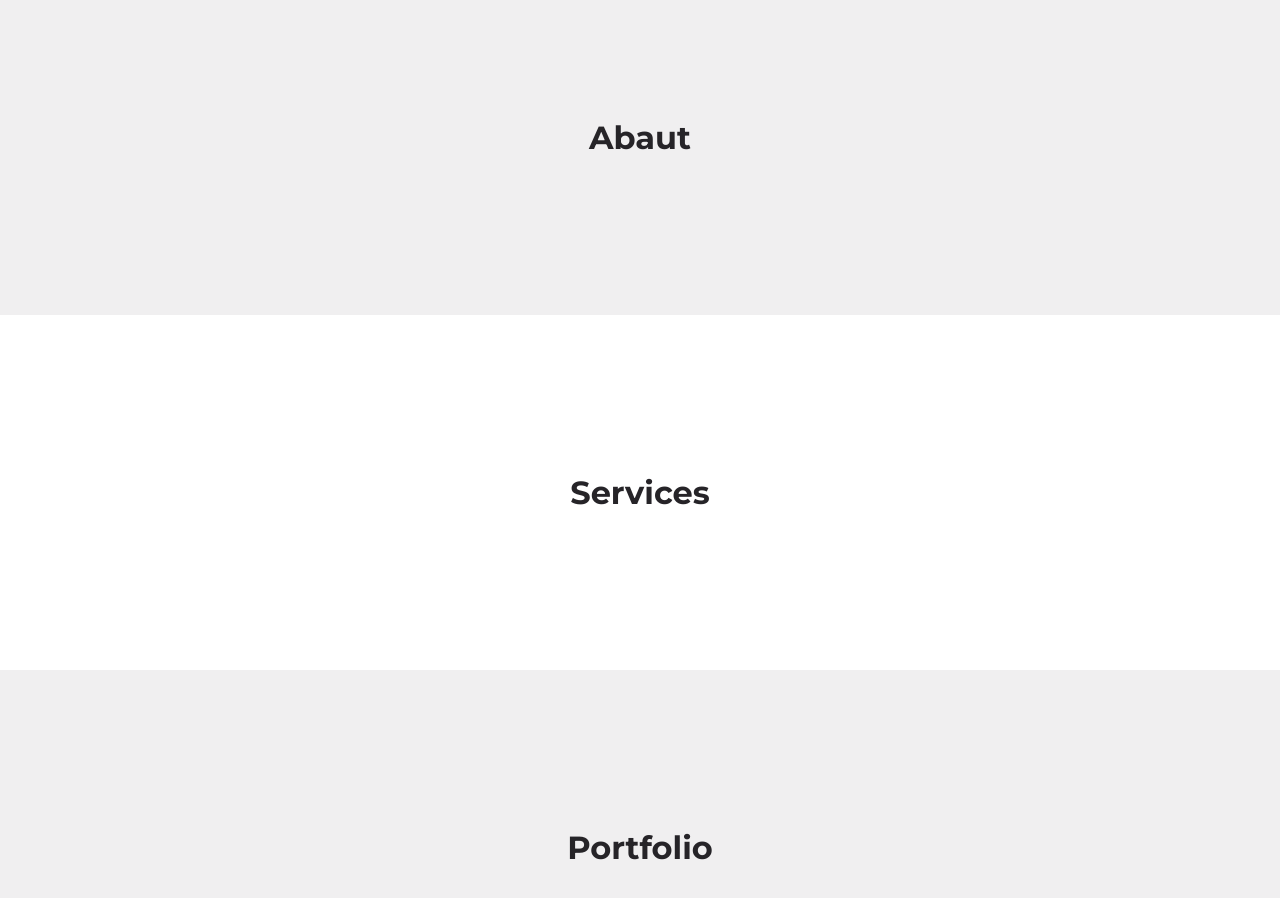
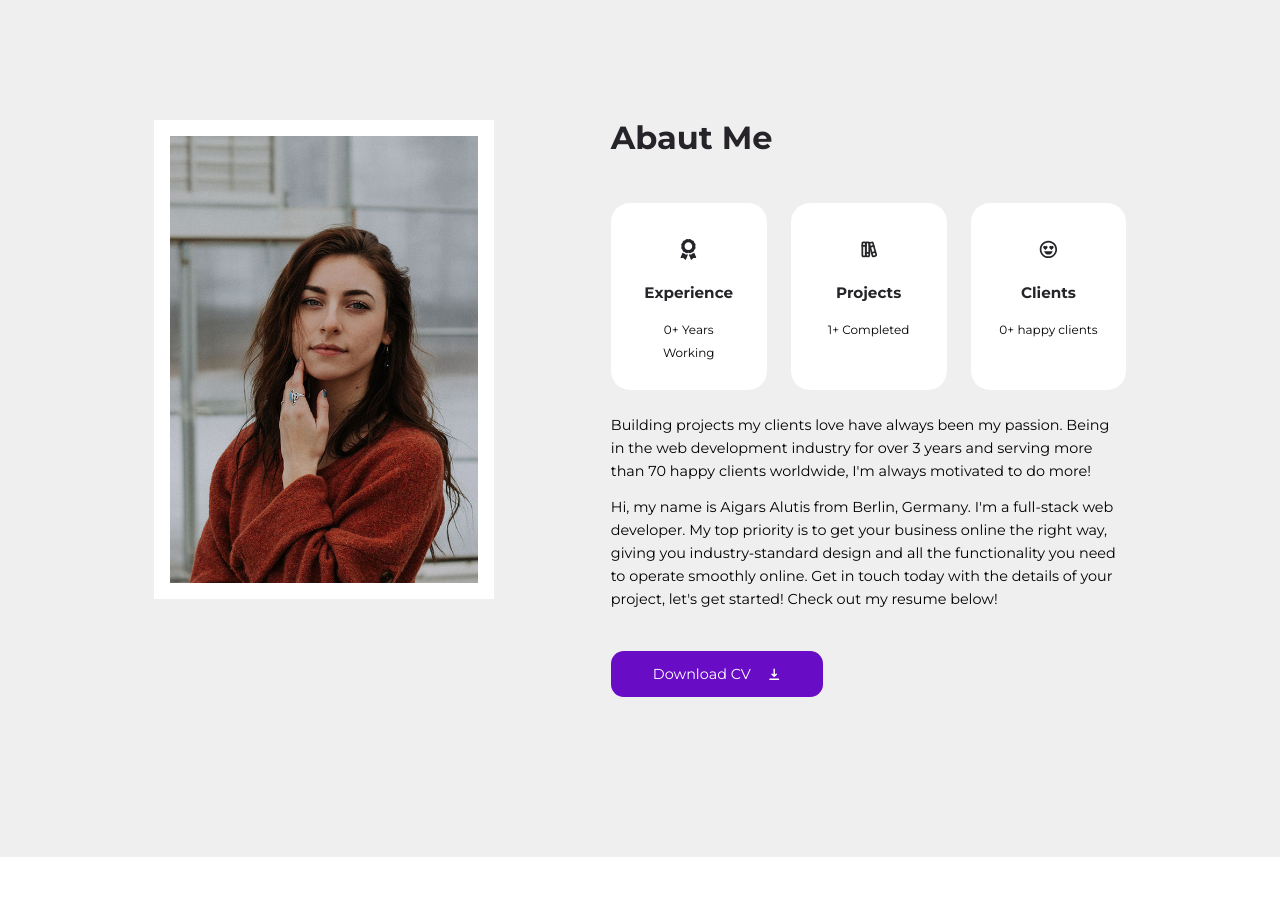
Before and after one commit to Altiuss/portfolio, a React (Create React App) app: page / in a window 1280 px wide. Shown: the part 840-1738 px from the top of the page. Built offline with nearby package versions, Linux system fonts and the light colour scheme.

Commit message:
added section Abaut Me

```diff
--- /dev/null
+++ b/src/components/Card.jsx
@@ -0,0 +1,11 @@
+import './card.css'
+
+const Card = ({children, className, onClick}) => {
+  return (
+    <article className={`card ${className}`} onClick={onClick}>
+        {children}
+    </article>
+  )
+}
+
+export default Card
--- /dev/null
+++ b/src/components/card.css
@@ -0,0 +1,37 @@
+.card {
+    background: var(--color-white);
+    padding: 1.5rem;
+    border: 2px solid transparent;
+    border-radius: var(--border-radius-1);
+    transition: var(--transition);
+}
+
+.card:hover {
+    background: transparent;
+    border-color: var(--color-white);
+    transform: translateY(-0.5rem);
+
+}
+
+.card.light {
+    background: var(--color-light);
+
+}
+
+.card.light:hover {
+    background: transparent;
+    border-color: var(--color-light);
+
+}
+
+/* Media Queries phones*/
+
+@media screen and (max-wigth: 600px) {
+    .card {
+        padding: 1.2rem;
+    }
+
+    .abaut__right h2 {
+        text-align: center;
+    }
+}
--- a/src/sections/about/About.jsx
+++ b/src/sections/about/About.jsx
@@ -1,8 +1,48 @@
+import AbautImage from '../../assets/about.jpg'
+import CV from '../../assets/cv.pdf'
+import { HiDownload } from 'react-icons/hi';
+import Card from '../../components/Card';
+import data from './data';
 import './about.css';
 
 const About = () => {
   return (
-    <section id='about'><h2>Abaut</h2></section>
+    <section id='about'>
+      <div className="container abaut__container">
+        <div className="abaut__left">
+          <div className="abaut__portrait">
+            <img src={AbautImage} alt="Abaut image" />
+          </div>
+        </div>
+        <div className="abaut__right">
+          <h2>Abaut Me</h2>
+          <div className="abaut__cards">
+            {
+              data.map(item =>
+              (<Card key={item.id} className="abaut__card">
+                <span className='abaut__card-icon'>{item.icon}</span>
+                <h5>{item.title}</h5>
+                <small>{item.desc}</small>
+              </Card>))}
+          </div>
+          <p>
+            Building projects my clients love have always been my passion.
+            Being in the web development industry for over 3 years and serving more than 70 happy clients worldwide,
+            I'm always motivated to do more!
+          </p>
+          <p>
+            Hi, my name is Aigars Alutis from Berlin, Germany. I'm a full-stack web developer.
+            My top priority is to get your business online the right way,
+            giving you industry-standard design and all the functionality you need to operate smoothly online.
+            Get in touch today with the details of your project,
+            let's get started! Check out my resume below!
+          </p>
+          <a href={CV} download className='btn primary'>Download CV<HiDownload /></a>
+        </div>
+      </div>
+
+
+    </section>
   )
 }
 
--- a/src/sections/about/about.css
+++ b/src/sections/about/about.css
@@ -0,0 +1,93 @@
+.abaut__container {
+    display: grid;
+    grid-template-columns: 35% 53%;
+    gap: 12%;
+}
+
+.abaut__portrait {
+    height: fit-content;
+    max-height: 40rem;
+    border: 1rem solid var(--color-white);
+    transition: var(--transition);
+
+}
+
+.abaut__portrait:hover {
+    border-width: 0;
+
+}
+
+.abaut__cards {
+    margin: 3rem 0 1.5rem;
+    display: grid;
+    grid-template-columns: repeat(3, 1fr);
+    gap: 1.5rem;
+
+}
+
+.card.abaut__card {
+    text-align: center;
+}
+
+.abaut__card-icon {
+    font-size: 1.3rem;
+    color: var(--color-black);
+    border-radius: var(--border-radius-3);
+    width: fit-content;
+    margin-inline: auto;
+    padding: 0.6rem;
+    display: flex;
+    transition: var(--transition);
+}
+
+.card.abaut__card:hover .abaut__card-icon {
+    background: var(--color-primary);
+    color: var(--color-white);
+
+
+}
+
+.card.abaut__card h5 {
+    margin: 1rem 0;
+
+}
+
+.abaut__right p {
+    margin-bottom: 0.8rem;
+
+}
+
+.abaut__right .btn {
+    margin-top: 2.5rem;
+}
+
+/* Media Queries Tablets */
+
+@media  screen and (max-width: 1024px) {
+    .abaut__left {
+        display: none;
+    }
+
+    .abaut__container {
+       grid-template-columns: 1fr;
+    }
+
+    .abaut__right h2 {
+        text-align: center;
+    }
+
+}
+
+
+/* Media Queries Phones */
+
+@media screen and (max-width: 600px) {
+    .abaut__cards {
+        grid-template-columns: 1fr 1fr;
+        gap: 1rem;
+}
+.abaut__right .btn {
+    margin-top: 2rem;
+
+}
+}
--- /dev/null
+++ b/src/sections/about/data.js
@@ -0,0 +1,14 @@
+import {FaAward} from 'react-icons/fa'
+import {TbBooks} from 'react-icons/tb'
+import {BiHappyHeartEyes} from 'react-icons/bi'
+
+
+const data = [
+    {id: 1, icon: <FaAward/>, title: 'Experience', desc: '0+ Years Working'},
+    {id: 2, icon: <TbBooks/>, title: 'Projects', desc: '1+ Completed'},
+    {id: 3, icon: <BiHappyHeartEyes/>, title: 'Clients', desc: '0+ happy clients'}
+    ]
+
+
+
+    export default data;
```
